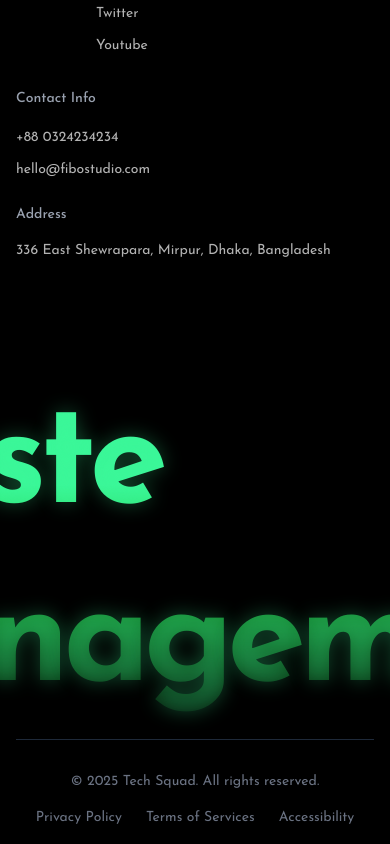
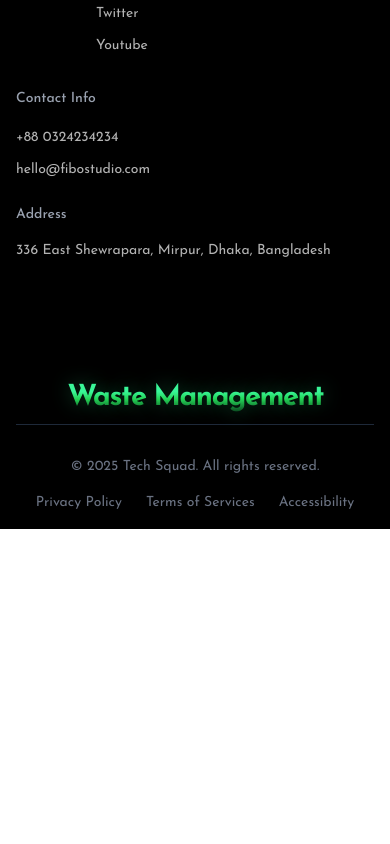
Before and after one commit to subratamondalnsec/EnviroMat, a React (Vite) app in the folder frontend/: page / in a window 390 px wide. Shown: the part 7784-8628 px from the top of the page. After the commit the page ends 8313 px from the top, so only its background shows below. Built offline with nearby package versions, Linux system fonts and the light colour scheme.

Commit message:
Style: Update font size in Footer component for responsive design

```diff
--- a/frontend/src/components/common/Footer.jsx
+++ b/frontend/src/components/common/Footer.jsx
@@ -273,7 +273,7 @@ const Footer = () => {
           custom={5}
         >
           <motion.span
-            className="text-[140px] lg:text-[152px] font-bold select-none leading-tight tracking-tighter cursor-pointer scale-[1.02]"
+            className="text-[7.29vw] lg:text-[10.5vw] font-bold select-none leading-tight tracking-tighter cursor-pointer scale-[1.02]"
             style={{
               background:
                 "linear-gradient(180deg, #3BF799 30%, #24D152 50%, #000000 100%)",
```
